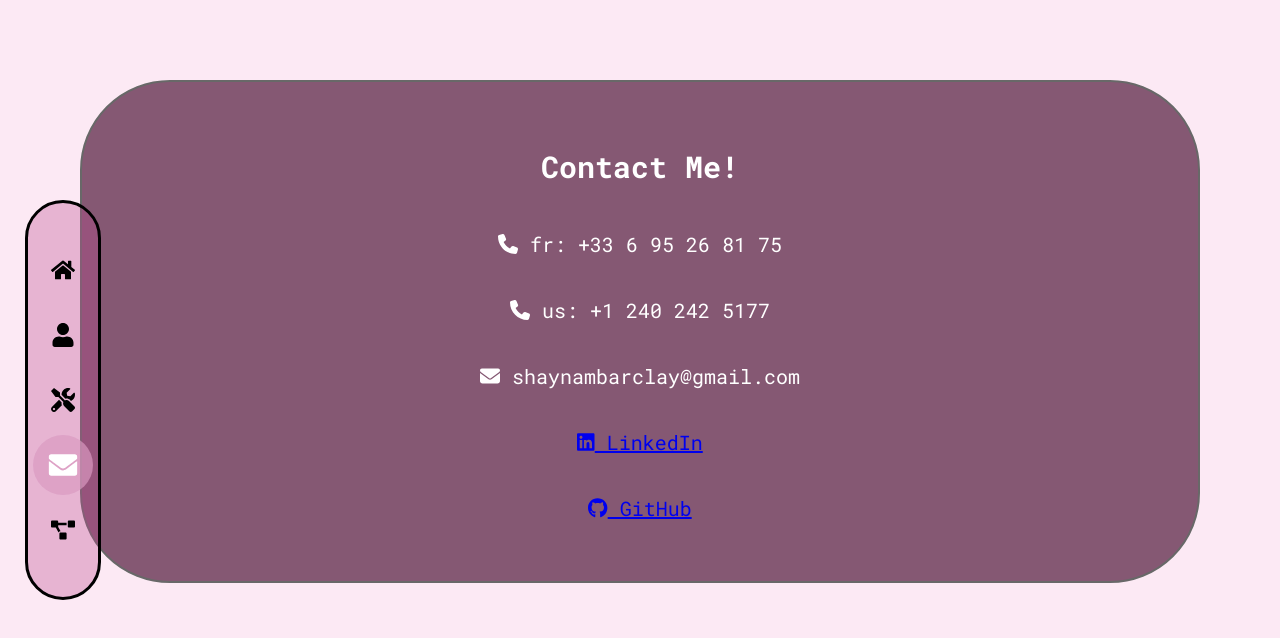
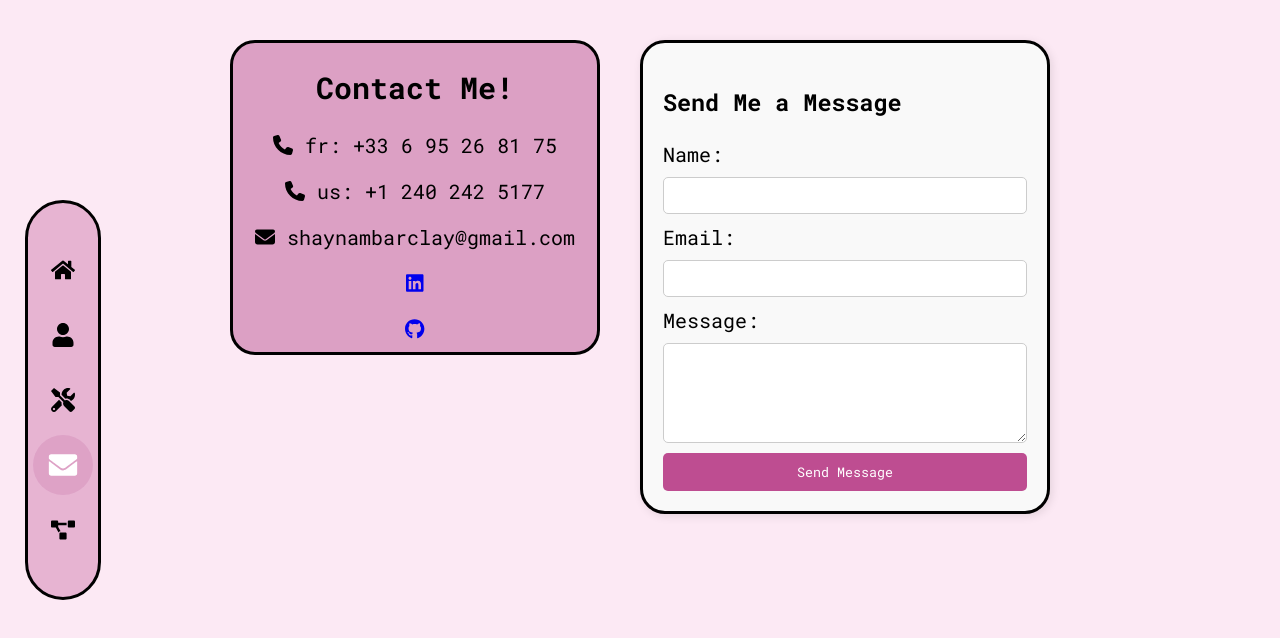
Before and after one commit to ShaynaMBarclay/AboutShayna, a React (Vite) app: page /contact in a window 1280 px wide. Shown: the top 638 px of the page. Built offline with nearby package versions, Linux system fonts and the light colour scheme.

Commit message:
changed contact

```diff
--- a/package.json
+++ b/package.json
@@ -13,6 +13,7 @@
     "@fortawesome/free-brands-svg-icons": "^6.7.2",
     "@fortawesome/free-solid-svg-icons": "^6.7.2",
     "@fortawesome/react-fontawesome": "^0.2.2",
+    "emailjs-com": "^3.2.0",
     "react": "^18.3.1",
     "react-dom": "^18.3.1",
     "react-icons": "^5.4.0",
--- a/src/App.css
+++ b/src/App.css
@@ -340,21 +340,78 @@ body {
 /* CONTACT */
 
 .contact-page {
-  border-radius: 90px;
+  max-width: 900px; /* Adjust width */
+  margin: auto;
+  padding: 40px;
+  display: flex;
+  justify-content: space-between;
+  align-items: flex-start;
+  gap: 40px;
+}
+
+/* Contact Information */
+.contact-info {
+  flex: 1;
+  text-align: center;
+  font-size: 20px;
+  background-color: #dca0c4;
+  border: 3px solid #000000;
+  border-radius: 25px;
+  font-family: "Roboto Mono", serif;
+}
+
+.contact-info p {
+  margin-bottom: 10px;
+}
+
+/* Contact Form */
+.contact-form-container {
+  flex: 1;
+  background: #f9f9f9;
+  padding: 20px;
+  border-radius: 10px;
+  box-shadow: 2px 2px 10px rgba(0, 0, 0, 0.1);
+  border: 3px solid #000000;
+  border-radius: 25px;
+  font-family: "Roboto Mono", serif;
+}
+
+.contact-form {
   display: flex;
   flex-direction: column;
-  align-items: center;
-  justify-content: center;
-  color: rgb(255, 255, 255);
-  margin: 80px;
-  padding: 40px;
-  background-color: #855873;
-  overflow-y: auto;
+  gap: 10px;
+}
+
+input, textarea {
+  width: 100%;
+  padding: 10px;
+  border-radius: 5px;
+  border: 1px solid #ccc;
+}
+
+textarea {
+  height: 100px;
+}
+
+button {
+  background-color: #be4d91;
+  color: white;
+  padding: 10px;
+  border: none;
+  border-radius: 5px;
+  cursor: pointer;
   font-family: "Roboto Mono", serif;
-  font-size: 20px;
-  text-align: center;
-  border: 2px solid rgb(104, 104, 104);
 }
+
+button:hover {
+  background-color: #a03c77;
+}
+
+.success-message {
+  color: green;
+  font-weight: bold;
+}
+
 
 /* PROJECTS AND MODAL */
 
--- a/src/pages/Contact.jsx
+++ b/src/pages/Contact.jsx
@@ -1,11 +1,43 @@
+import { useState } from "react";
+import emailjs from "emailjs-com";
 import React from "react";
 import { FontAwesomeIcon } from "@fortawesome/react-fontawesome";
 import { faLinkedin, faGithub } from "@fortawesome/free-brands-svg-icons";
 import { faEnvelope, faPhone } from "@fortawesome/free-solid-svg-icons";
 
 function Contact() {
+    const [formData, setFormData] = useState({
+        name: "",
+        email: "",
+        message: "",
+    });
+
+    const [isSent, setIsSent] = useState(false);
+
+    const handleChange = (e) => {
+        setFormData({ ...formData, [e.target.name]: e.target.value });
+    };
+    const handleSubmit = (e) => {
+        e.preventDefault();
+
+        emailjs.send(
+          "service_f4sn5bj",
+          "template_ud9nxsg",
+          formData,
+          "B3sPGFgxCxjI0Tlbj"
+        )
+        .then(() => {
+            setIsSent(true);
+            setFormData({ name: "", email: "", message: "" });
+        })
+        .catch((error) => {
+            console.error("Error sending message:", error);
+        });
+    };
+
     return (
         <div className="contact-page">
+            <div className="contact-info">
             <h2>Contact Me!</h2>
             <p>
                 <FontAwesomeIcon icon={faPhone} />  fr: +33 6 95 26 81 75
@@ -18,14 +50,51 @@ function Contact() {
             </p>
             <p>
                 <a href="https://www.linkedin.com/in/shaynambarclay/" target="_blank" rel="noopener noreferrer">
-                    <FontAwesomeIcon icon={faLinkedin} /> LinkedIn
+                    <FontAwesomeIcon icon={faLinkedin} />
                 </a>
             </p>
             <p>
                 <a href="https://github.com/ShaynaMBarclay" target="_blank" rel="noopener noreferrer">
-                    <FontAwesomeIcon icon={faGithub} /> GitHub
+                    <FontAwesomeIcon icon={faGithub} />
                 </a>
             </p>
+         </div>
+
+         <div className="contact-form-container">
+            <h3>Send Me a Message</h3>
+            {isSent && <p className="success-message">Message sent Successfully!</p>}
+
+            <form onSubmit={handleSubmit} className="contact-form">
+                <label>Name:</label>
+                <input
+                   type="text"
+                   name="name"
+                   value={formData.name}
+                   onChange={handleChange}
+                   required
+                   />
+
+                   <label>Email:</label>
+                   <input
+                      type="email"
+                      name="email"
+                      value={formData.email}
+                      onChange={handleChange}
+                      required
+                      />
+
+              <label>Message:</label>
+              <textarea
+                 name="message"
+                 value={formData.message}
+                 onChange={handleChange}
+                 required
+                 ></textarea>
+
+            <button type="submit">Send Message</button>
+            </form>
+        </div>
+
         </div>
     );
 }
```
Also changed, not shown: 1 other file (tests, documents, lock files or other folders).
